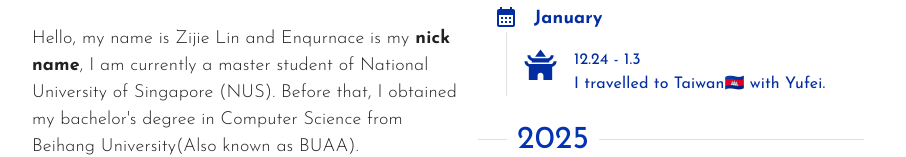
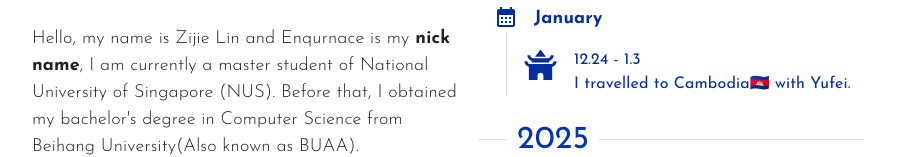
Before and after one commit to Enqurance/MyTrail_Rewrite, a React (Create React App) app: page / in a window 1280 px wide. Shown: the part 221-378 px from the top of the page, without its empty margins (182-1088 px from the left). Built offline with nearby package versions, Linux system fonts and the light colour scheme.

Commit message:
Fixed Cambodia typos

```diff
--- a/src/components/homepage/timelinedata.js
+++ b/src/components/homepage/timelinedata.js
@@ -3,7 +3,7 @@ const timeline_data = {
         link: "",
         color: "#032EA1",
         time: "12.24 - 1.3",
-        context: "I travelled to Taiwan🇰🇭 with Yufei.",
+        context: "I travelled to Cambodia🇰🇭 with Yufei.",
         logo: "temple"
     },
     Taiwan: {
```
